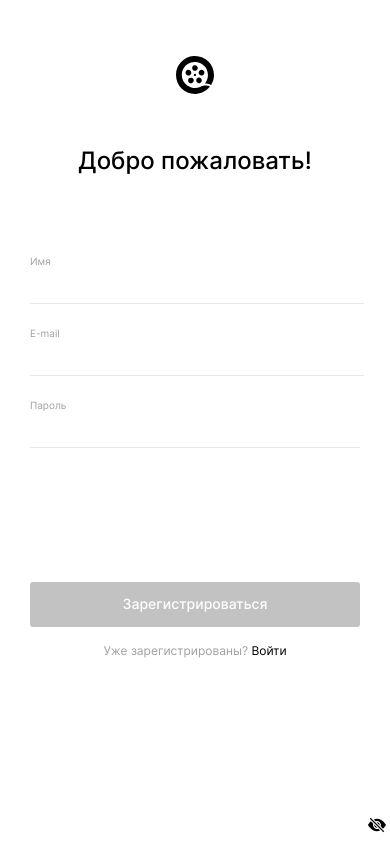
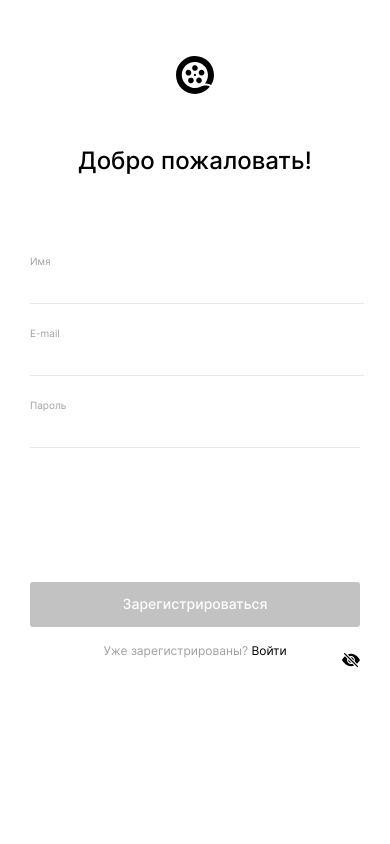
Before and after one commit to zurabobo/movies-explorer-frontend, a React (Create React App) app: page /signup in a window 390 px wide. Built offline with nearby package versions, Linux system fonts and the light colour scheme.

Commit message:
position

```diff
--- a/src/components/AuthForm/AuthForm.css
+++ b/src/components/AuthForm/AuthForm.css
@@ -204,5 +204,7 @@
 
   .auth-form__password-icon {
     position: fixed!important;
+    bottom: 175px;
+    right: 30px;
   }
 }
```
